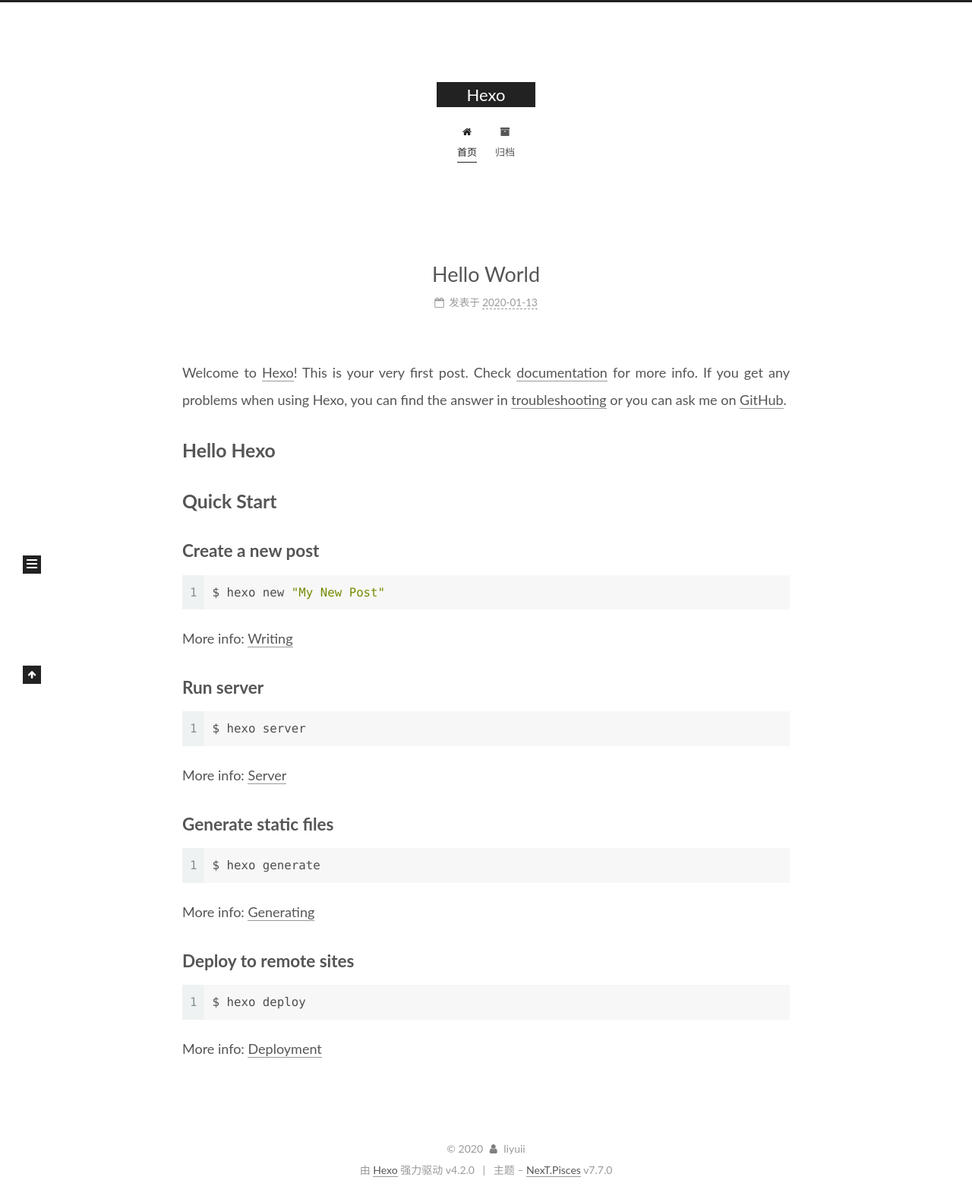
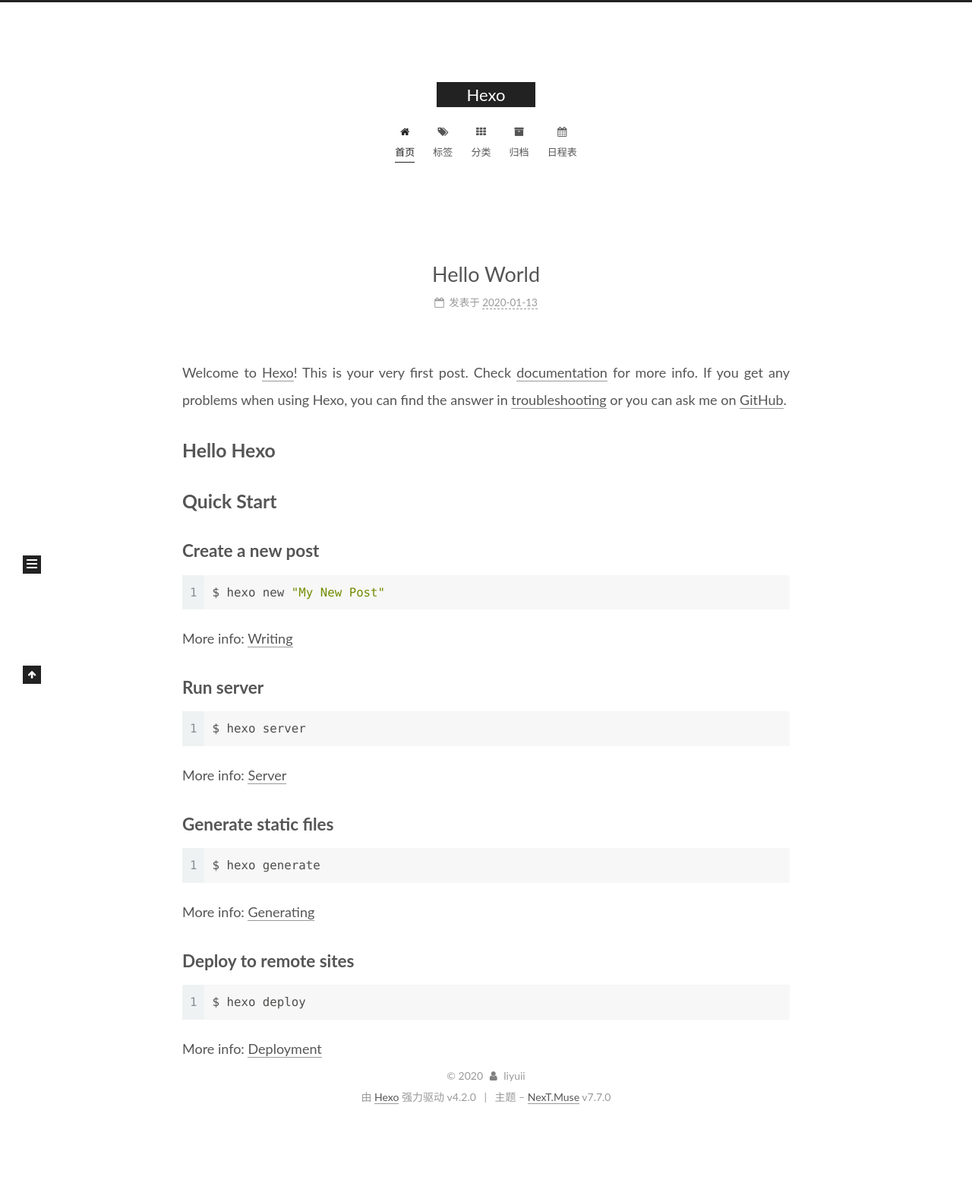
Before and after one commit to liyuii/liyuii.github.io, a plain HTML site: page index.html in a window 1280 px wide. Shown: the whole page at 76% size. After the commit the page ends 1478 px from the top, so only its background shows below. Drawn offline with Linux system fonts and the light colour scheme.

Commit message:
Site updated: 2020-01-13 12:35:46

```diff
--- a/2020/01/13/hello-world/index.html
+++ b/2020/01/13/hello-world/index.html
@@ -21,7 +21,7 @@
   var CONFIG = {
     hostname: new URL('https://liyuii.github.io').hostname,
     root: '/',
-    scheme: 'Pisces',
+    scheme: 'Muse',
     version: '7.7.0',
     exturl: false,
     sidebar: {"position":"left","display":"post","padding":18,"offset":12,"onmobile":false},
@@ -138,9 +138,24 @@
     <a href="/" rel="section"><i class="fa fa-fw fa-home"></i>首页</a>
 
   </li>
+        <li class="menu-item menu-item-tags">
+
+    <a href="/tags/" rel="section"><i class="fa fa-fw fa-tags"></i>标签</a>
+
+  </li>
+        <li class="menu-item menu-item-categories">
+
+    <a href="/categories/" rel="section"><i class="fa fa-fw fa-th"></i>分类</a>
+
+  </li>
         <li class="menu-item menu-item-archives">
 
     <a href="/archives/" rel="section"><i class="fa fa-fw fa-archive"></i>归档</a>
+
+  </li>
+        <li class="menu-item menu-item-schedule">
+
+    <a href="/schedule/" rel="section"><i class="fa fa-fw fa-calendar"></i>日程表</a>
 
   </li>
   </ul>
@@ -340,7 +355,7 @@
   <div class="powered-by">由 <a href="https://hexo.io/" class="theme-link" rel="noopener" target="_blank">Hexo</a> 强力驱动 v4.2.0
   </div>
   <span class="post-meta-divider">|</span>
-  <div class="theme-info">主题 – <a href="https://pisces.theme-next.org/" class="theme-link" rel="noopener" target="_blank">NexT.Pisces</a> v7.7.0
+  <div class="theme-info">主题 – <a href="https://muse.theme-next.org/" class="theme-link" rel="noopener" target="_blank">NexT.Muse</a> v7.7.0
   </div>
 
 
@@ -366,7 +381,7 @@
 <script src="/js/motion.js"></script>
 
 
-<script src="/js/schemes/pisces.js"></script>
+<script src="/js/schemes/muse.js"></script>
 
 
 <script src="/js/next-boot.js"></script>
--- a/index.html
+++ b/index.html
@@ -21,7 +21,7 @@
   var CONFIG = {
     hostname: new URL('https://liyuii.github.io').hostname,
     root: '/',
-    scheme: 'Pisces',
+    scheme: 'Muse',
     version: '7.7.0',
     exturl: false,
     sidebar: {"position":"left","display":"post","padding":18,"offset":12,"onmobile":false},
@@ -134,9 +134,24 @@
     <a href="/" rel="section"><i class="fa fa-fw fa-home"></i>首页</a>
 
   </li>
+        <li class="menu-item menu-item-tags">
+
+    <a href="/tags/" rel="section"><i class="fa fa-fw fa-tags"></i>标签</a>
+
+  </li>
+        <li class="menu-item menu-item-categories">
+
+    <a href="/categories/" rel="section"><i class="fa fa-fw fa-th"></i>分类</a>
+
+  </li>
         <li class="menu-item menu-item-archives">
 
     <a href="/archives/" rel="section"><i class="fa fa-fw fa-archive"></i>归档</a>
+
+  </li>
+        <li class="menu-item menu-item-schedule">
+
+    <a href="/schedule/" rel="section"><i class="fa fa-fw fa-calendar"></i>日程表</a>
 
   </li>
   </ul>
@@ -334,7 +349,7 @@
   <div class="powered-by">由 <a href="https://hexo.io/" class="theme-link" rel="noopener" target="_blank">Hexo</a> 强力驱动 v4.2.0
   </div>
   <span class="post-meta-divider">|</span>
-  <div class="theme-info">主题 – <a href="https://pisces.theme-next.org/" class="theme-link" rel="noopener" target="_blank">NexT.Pisces</a> v7.7.0
+  <div class="theme-info">主题 – <a href="https://muse.theme-next.org/" class="theme-link" rel="noopener" target="_blank">NexT.Muse</a> v7.7.0
   </div>
 
 
@@ -360,7 +375,7 @@
 <script src="/js/motion.js"></script>
 
 
-<script src="/js/schemes/pisces.js"></script>
+<script src="/js/schemes/muse.js"></script>
 
 
 <script src="/js/next-boot.js"></script>
```
Also changed, not shown: archives/2020/01/index.html (+18 -3 lines), archives/2020/index.html (+18 -3 lines), archives/index.html (+18 -3 lines).
